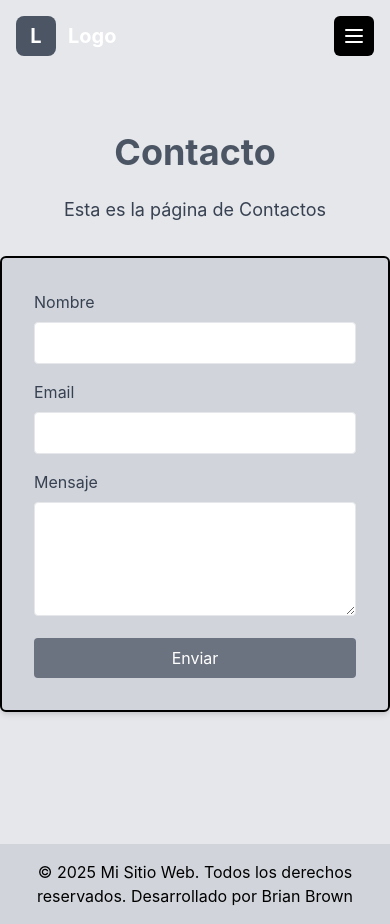
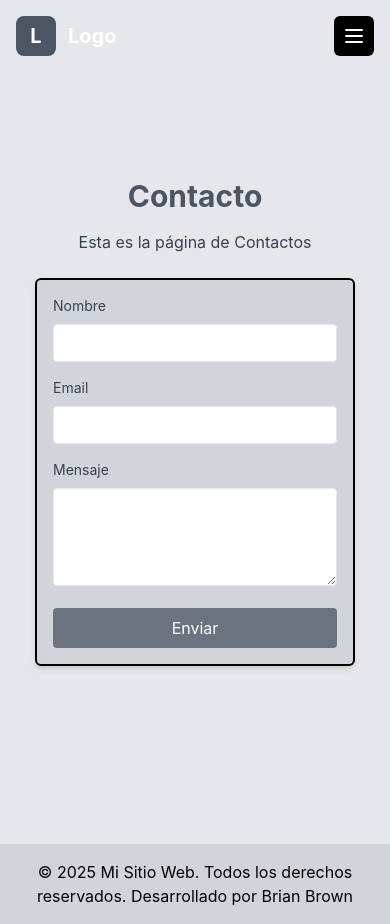
Before and after one commit to Brianbrowncoopman/auto-muffin, a React (Create React App) app: page /Contacto in a window 390 px wide. Built offline with nearby package versions, Linux system fonts and the light colour scheme.

Commit message:
cambios en version esktop y movile

```diff
--- a/src/components/Contacto.jsx
+++ b/src/components/Contacto.jsx
@@ -7,13 +7,17 @@
   const foto = location.state?.foto;
   const form = useRef();
 
+  // Construir URL completa de la imagen si existe
+  const baseURL = window.location.origin;
+  const fotoURL = foto?.src ? `${baseURL}${foto.src}` : "";
+
   const handleSubmit = (e) => {
     e.preventDefault();
     emailjs.sendForm(
-      "service_0jo2oyt",      // Tu Service ID
-      "template_8sb4q84",     // Tu Template ID
+      "service_0jo2oyt",
+      "template_8sb4q84",
       form.current,
-      "sUz9-DK0efEzD9HSS" // Tu Public Key
+      "sUz9-DK0efEzD9HSS"
     )
     .then(() => {
       alert("Mensaje enviado correctamente");
@@ -24,27 +28,26 @@
   };
 
   return (
-    <section className="flex flex-col items-center justify-center min-h-screen bg-gray-200 py-20">
-      <h1 className="text-4xl md:text-6xl font-bold text-gray-600 mb-6">
+    <section className="flex flex-col items-center justify-center min-h-screen bg-gray-200 py-8 px-2 sm:py-20">
+      <h1 className="text-3xl sm:text-4xl md:text-6xl font-bold text-gray-600 mb-4 sm:mb-6 text-center">
         Contacto
       </h1>
-      <p className="text-lg md:text-2xl text-gray-700 max-w-2xl text-center mb-8">
+      <p className="text-base sm:text-lg md:text-2xl text-gray-700 max-w-2xl text-center mb-6 sm:mb-8">
         Esta es la página de Contactos
       </p>
       <form
         ref={form}
         onSubmit={handleSubmit}
-        className="box-border border-2 border-black border-solid bg-gray-300 p-8 rounded-md shadow-md w-full max-w-md"
+        className="box-border border-2 border-black border-solid bg-gray-300 p-4 sm:p-8 rounded-md shadow-md w-full max-w-xs sm:max-w-md"
       >
-        {/* Campo oculto para el título del mensaje */}
         <input type="hidden" name="title" value="Nuevo mensaje de contacto" />
 
         <div className="mb-4">
-          <label className="block text-gray-700 mb-2" htmlFor="name">
+          <label className="block text-gray-700 mb-2 text-sm sm:text-base" htmlFor="name">
             Nombre
           </label>
           <input
-            className="w-full px-3 py-2 border rounded"
+            className="w-full px-3 py-2 border rounded text-sm sm:text-base"
             type="text"
             id="name"
             name="name"
@@ -52,45 +55,49 @@
           />
         </div>
         <div className="mb-4">
-          <label className="block text-gray-700 mb-2" htmlFor="email">
+          <label className="block text-gray-700 mb-2 text-sm sm:text-base" htmlFor="email">
             Email
           </label>
           <input
-            className="w-full px-3 py-2 border rounded"
+            className="w-full px-3 py-2 border rounded text-sm sm:text-base"
             type="email"
             id="email"
             name="email"
             required
           />
         </div>
+
         {foto && (
-          <div className="mb-4 bg-gray-100 p-4 rounded shadow">
-            <img src={foto.src} alt={foto.titulo} className="rounded mb-2 w-full h-40 object-cover" />
-            <h2 className="text-xl font-bold">{foto.titulo}</h2>
-            <h2 className="text-lg text-gray-700 mb-2">{foto.valor}</h2>
-            <p className="text-gray-700">{foto.descripcion}</p>
+          <div className="mb-4 bg-gray-100 p-2 sm:p-4 rounded shadow">
+            <img src={foto.src} alt={foto.titulo} className="rounded mb-2 w-full h-32 sm:h-40 object-cover" />
+            <h2 className="text-base sm:text-xl font-bold">{foto.titulo}</h2>
+            <h2 className="text-sm sm:text-lg text-gray-700 mb-2">{foto.valor}</h2>
+            <p className="text-gray-700 text-sm sm:text-base">{foto.descripcion}</p>
             <input type="hidden" name="foto_titulo" value={foto.titulo} />
             <input type="hidden" name="foto_valor" value={foto.valor} />
             <input type="hidden" name="foto_descripcion" value={foto.descripcion} />
+            <input type="hidden" name="foto_src" value={fotoURL} />
           </div>
         )}
-        {/* Campo oculto para la hora actual */}
+
         <input type="hidden" name="time" value={new Date().toLocaleString()} />
+
         <div className="mb-4">
-          <label className="block text-gray-700 mb-2" htmlFor="message">
+          <label className="block text-gray-700 mb-2 text-sm sm:text-base" htmlFor="message">
             Mensaje
           </label>
           <textarea
-            className="w-full px-3 py-2 border rounded"
+            className="w-full px-3 py-2 border rounded text-sm sm:text-base"
             id="message"
             name="message"
             rows="4"
             required
           ></textarea>
         </div>
+
         <button
           type="submit"
-          className="w-full bg-gray-500 text-white py-2 rounded hover:bg-gray-400 text-black-300 transition"
+          className="w-full bg-gray-500 text-white py-2 rounded hover:bg-gray-400 transition text-base sm:text-lg"
         >
           Enviar
         </button>
--- a/src/components/Inicio.jsx
+++ b/src/components/Inicio.jsx
@@ -16,14 +16,7 @@
      esta es la pagina de inicio
     </p>
     <p className="text-lg md:text-2xl text-gray-700 max-w-2xl text-center">
-     esta es la pagina de inicio
-     esta es la pagina de inicio
-     esta es la pagina de inicio
-     esta es la pagina de inicio
-     esta es la pagina de inicio
-     esta es la pagina de inicio
-     esta es la pagina de inicio
-     esta es la pagina de inicio
+
     </p>
 
   </section>
--- a/src/components/Navbar.js
+++ b/src/components/Navbar.js
@@ -19,18 +19,19 @@
   }, []);
 
   const navItems = [
-    { name: 'Inicio', to: '/' }, // Usar Link para la página de inicio
-    { name: 'Servicios', to: '/servicios' }, // Usar Link para la página de servicios
-    { name: 'Proyectos', to: '/proyectos' }, // Usar Link para la página de proyectos
+    { name: 'Inicio', to: '/' },
+    { name: 'Servicios', to: '/servicios' },
+    { name: 'Proyectos', to: '/proyectos' },
     { name: 'Sobre Nosotros', to: '/sobre-nosotros' },
     { name: 'Galeria', to: '/galeria' },
     { name: 'Contacto', to: '/contacto' },
   ];
 
   return (
-    <nav className={`fixed w-full z-50 transition-all duration-300 ${
-      scrolled ? 'bg-gray-200 shadow-md py-2' : 'bg py-4'
-    }`}>
+    <nav className={`fixed w-full z-50 transition-all duration-300
+      ${scrolled ? 'bg-gray-200 shadow-md py-2' : 'bg py-4'}
+      md:border-b-2 md:border-gray-700
+    `}>
       <div className="max-w-7xl mx-auto px-4 sm:px-6 lg:px-8">
         <div className="flex justify-between items-center">
           {/* Logo */}
@@ -69,7 +70,6 @@
                   </a>
                 )
               )}
-
             </div>
           </div>
 
@@ -113,11 +113,12 @@
 
       {/* Menú móvil */}
       <div
-        className={`md:hidden transition-all duration-500 overflow-hidden ${
-          isOpen ? 'max-h-96' : 'max-h-0'
+        className={`md:hidden absolute top-full left-0 w-full transition-all duration-500 bg-gray-200 shadow-lg border-b-2 border-gray-300 z-40 ${
+          isOpen ? 'max-h-96 opacity-100' : 'max-h-0 opacity-0 pointer-events-none'
         }`}
+        style={{ transitionProperty: 'max-height, opacity' }}
       >
-        <div className="px-2 pt-2 pb-4 space-y-1 bg-gray shadow-lg">
+        <div className="px-2 pt-2 pb-2 space-y-1">
           {navItems.map((item) =>
             item.to ? (
               <Link
@@ -139,7 +140,6 @@
               </a>
             )
           )}
-
         </div>
       </div>
     </nav>
```
Also changed, not shown: src/components/Galeria.jsx (+20 -23 lines), src/components/respaldo.jsx (added).
